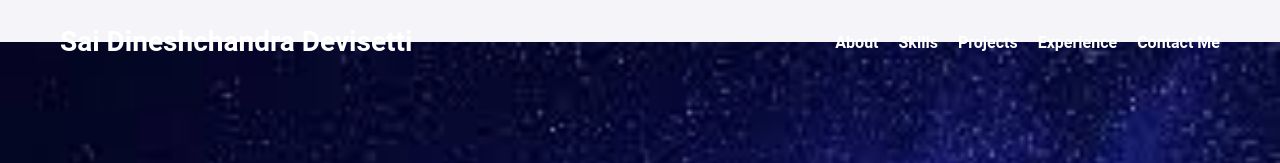
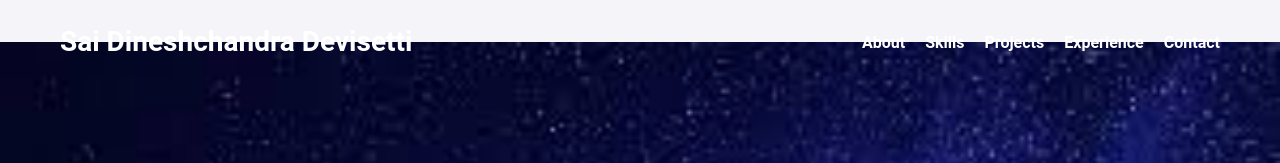
Before and after one commit to dinesh1816/portfolio, a React (Create React App) app: page / in a window 1280 px wide. Shown: the top 163 px of the page. Built offline with nearby package versions, Linux system fonts and the light colour scheme.

Commit message:
contact me to contact changes in header

```diff
--- a/src/components/Header.jsx
+++ b/src/components/Header.jsx
@@ -33,7 +33,7 @@ const Header = () => {
             <li><Link to="skills" smooth={true}>Skills</Link></li>
             <li><Link to="projects" smooth={true}>Projects</Link></li>
             <li><Link to="experience" smooth={true}>Experience</Link></li>
-            <li><Link to="contact" smooth={true}>Contact Me</Link></li>
+            <li><Link to="contact" smooth={true}>Contact</Link></li>
           </ul>
         </nav>
       </div>
```
